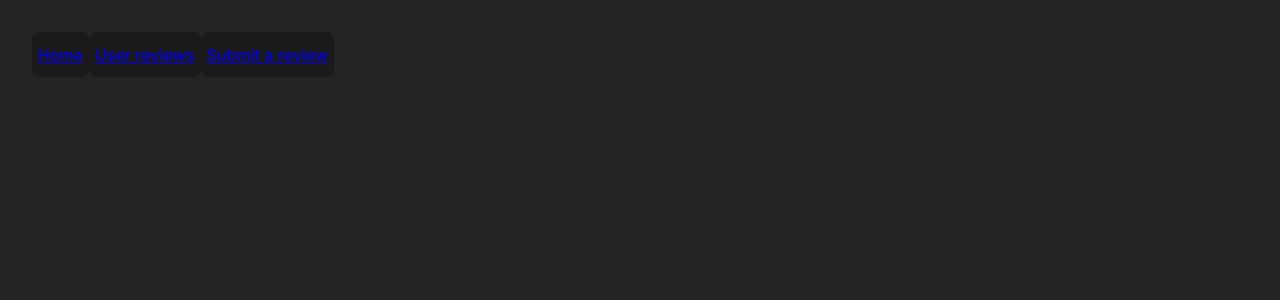
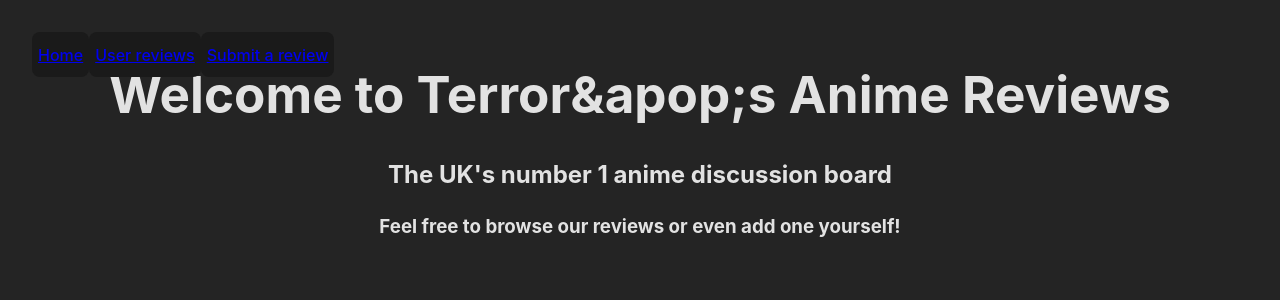
Before and after one commit to Adlam4002/week-7-project-Build-a-Database-Driven-Full-Stack-React---Express-App, a React (Vite) app in the folder client/: page / in a window 1280 px wide. Shown: the top 300 px of the page. Built offline with nearby package versions, Linux system fonts and the light colour scheme.

Commit message:
added to home page

```diff
--- a/client/src/App.jsx
+++ b/client/src/App.jsx
@@ -3,12 +3,14 @@ import Header from "./components/Header";
 import Form from "./pages/Form";
 import { Route, Routes } from "react-router-dom";
 import Posts from "./pages/Posts";
+import Home from "./pages/Home";
 
 function App() {
   return (
     <>
       <Header />
       <Routes>
+        <Route path="/" element={<Home />} />
         <Route path="/reviews" element={<Posts />}></Route>
         <Route path="/submit-a-review" element={<Form />} />
       </Routes>
--- a/client/src/pages/Home.jsx
+++ b/client/src/pages/Home.jsx
@@ -1,3 +1,9 @@
 export default function home() {
-  return;
+  return (
+    <>
+      <h1>Welcome to Terror&apop;s Anime Reviews</h1>
+      <h2>The UK&apos;s number 1 anime discussion board</h2>
+      <h3>Feel free to browse our reviews or even add one yourself!</h3>
+    </>
+  );
 }
```
